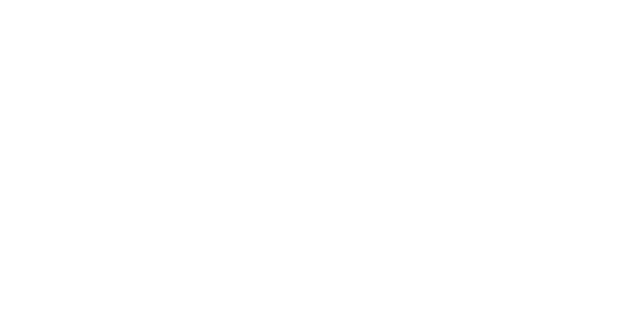
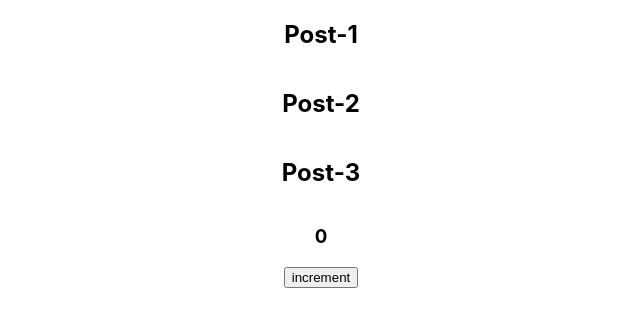
Before and after one commit to giacomotolari/react_optimizing_performance, a React (Create React App) app: page / in a window 1280 px wide. Shown: the top 326 px of the page, without its empty margins (319-959 px from the left). Built offline with nearby package versions, Linux system fonts and the light colour scheme.

Commit message:
create Post Component

```diff
--- a/src/App.jsx
+++ b/src/App.jsx
@@ -1,7 +1,19 @@
+import { useState } from "react";
 import "./App.scss";
+import Post from "./components/Post";
 
 function App() {
-  return <div className="App"></div>;
+  const [counter, setCounter] = useState(0);
+  const increment = () => setCounter((prevCounter) => prevCounter + 1);
+  return (
+    <div className="App">
+      <Post title="Post-1" />
+      <Post title="Post-2" />
+      <Post title="Post-3" />
+      <h3>{counter}</h3>
+      <button onClick={increment}>increment</button>
+    </div>
+  );
 }
 
 export default App;
--- a/src/App.scss
+++ b/src/App.scss
@@ -1,3 +1,6 @@
 .App {
-  background-color: red;
+  display: flex;
+  flex-direction: column;
+  justify-content: center;
+  align-items: center;
 }
--- /dev/null
+++ b/src/components/Post.jsx
@@ -0,0 +1,10 @@
+const Post = ({ title }) => {
+  console.log(title);
+  return (
+    <div>
+      <h2>{title}</h2>
+    </div>
+  );
+};
+
+export default Post;
```
